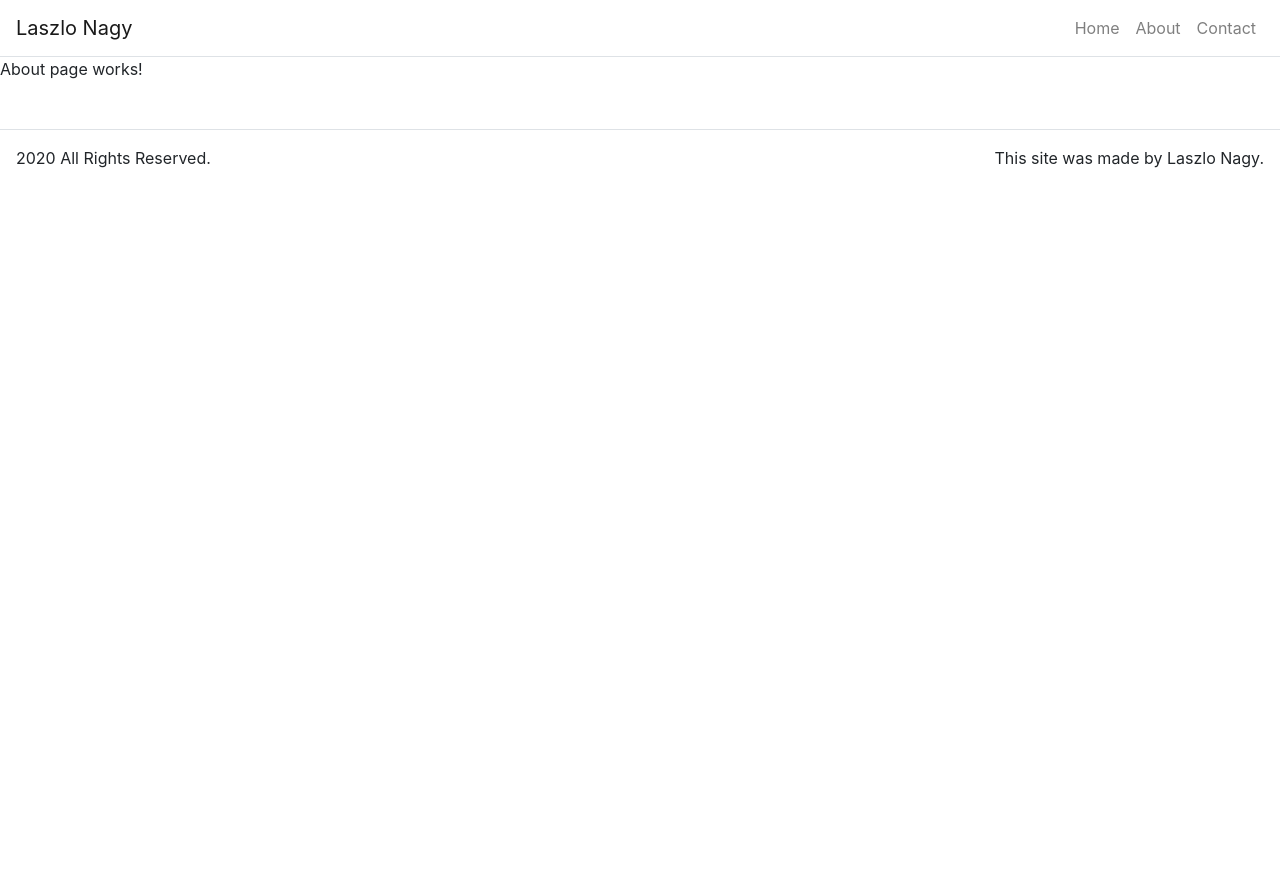
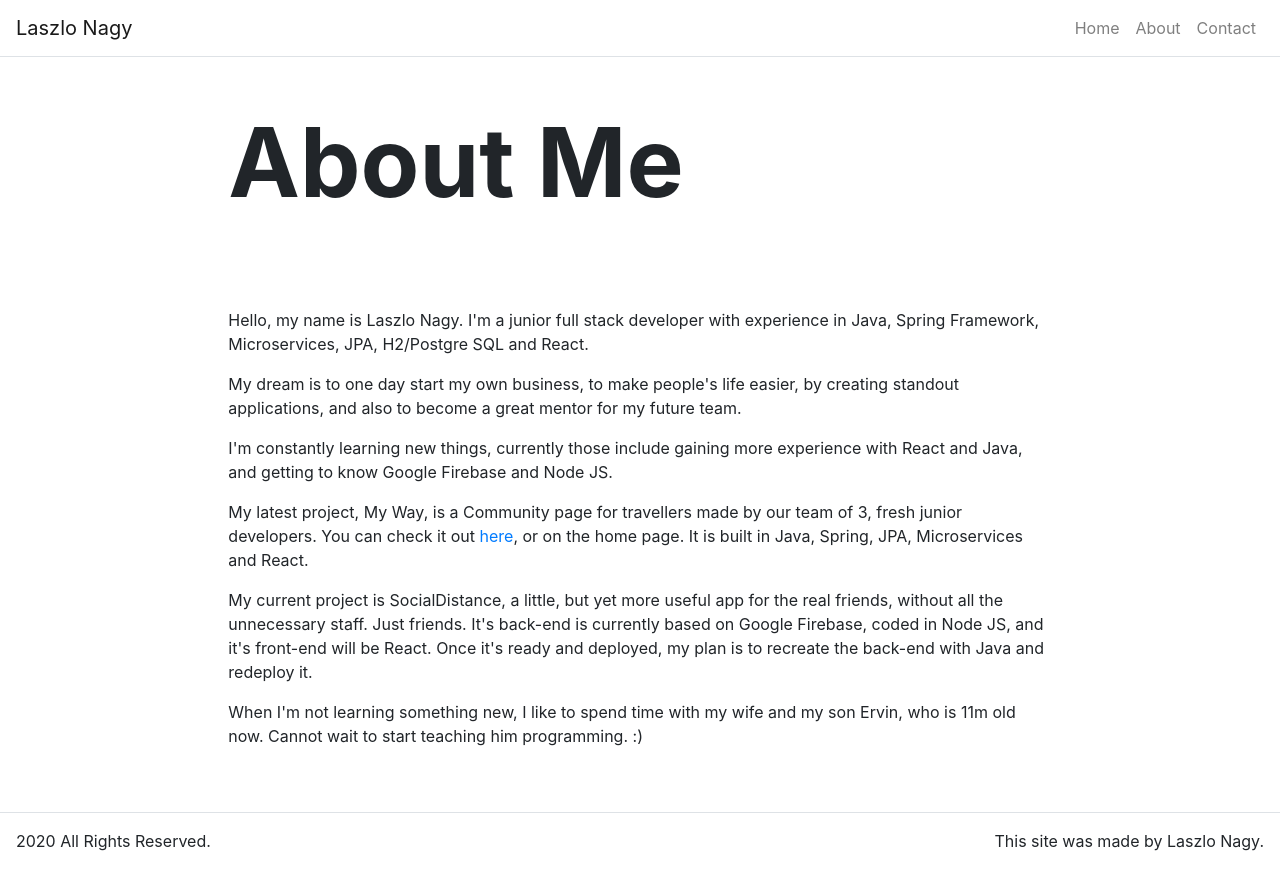
Before and after one commit to LaszloNagy85/portfolio-page, a React (Create React App) app: page /about in a window 1280 px wide. Before the commit the page ends 800 px from the top, so only its background shows below. Built offline with nearby package versions, Linux system fonts and the light colour scheme.

Commit message:
add about page and content

```diff
--- /dev/null
+++ b/src/components/Content.js
@@ -0,0 +1,18 @@
+import React from "react";
+import Container from "react-bootstrap/Container";
+import Row from "react-bootstrap/Row";
+import Col from "react-bootstrap/Col";
+
+function Content(props) {
+  return (
+    <Container fluid={true}>
+        <Row className="justify-content-center">
+            <Col md={8} sm={12}>
+            {props.children}
+            </Col>
+        </Row>
+    </Container>
+  );
+}
+
+export default Content;
--- a/src/pages/AboutPage.js
+++ b/src/pages/AboutPage.js
@@ -1,9 +1,41 @@
-import React from 'react';
+import React, { useState, useEffect} from 'react';
+
+import Hero from "../components/Hero";
+import Content from '../components/Content';
 
 const AboutPage = (props) => {
+    const [ervinAge, setErvinAge] = useState(0);
+
+    useEffect(() => {
+        let monthes = 0;
+        const birth = new Date(2019, 7);
+        const now = new Date();
+        const y = now.getFullYear() - birth.getFullYear();
+        const m = now.getMonth() - birth.getMonth();
+        monthes = y*12 + m;
+        setErvinAge(monthes);
+    }, []);
 
     return (
-        <p>About page works!</p>
+        <div>
+            <Hero title={props.title} />
+            <Content>
+                <p>Hello, my name is Laszlo Nagy. I'm a junior full stack developer with experience in Java, Spring Framework, Microservices, JPA, H2/Postgre SQL and React.</p>
+
+                <p>My dream is to one day start my own business, to make people's life easier, by creating standout applications, and also to become a great mentor for my future team.</p>
+
+                <p>I'm constantly learning new things, currently those include gaining more experience with React and Java, and getting to know Google Firebase and Node JS.</p>
+
+                <p>My latest project, My Way, is a Community page for travellers made by our team of 3, fresh junior developers. You can check it out <a href="https://github.com/kadartibi/myway-backend" target="_blank" rel="noopener noreferrer">here</a>, or on the home page. It is built in Java, Spring, JPA, Microservices and React.</p>
+
+                <p>My current project is SocialDistance, a little, but yet more useful app for the real friends, without all the unnecessary staff. Just friends. It's back-end is currently based on Google Firebase, coded in Node JS, and it's front-end will be React. Once it's ready and deployed, my plan is to recreate the back-end with Java and redeploy it.</p>
+
+                <p>When I'm not learning something new, I like to spend time with my wife and my son Ervin, who is
+                    {ervinAge >= 12 && " " + Math.round(ervinAge / 12) + "y "}
+                    {ervinAge % 12 !== 0 ? ervinAge > 12 ? "and " + ervinAge%12 + "m " : " " + ervinAge + "m " : ""}
+                    old now. Cannot wait to start teaching him programming. :)</p>
+            </Content>
+        </div>
     );
 }
 
```
